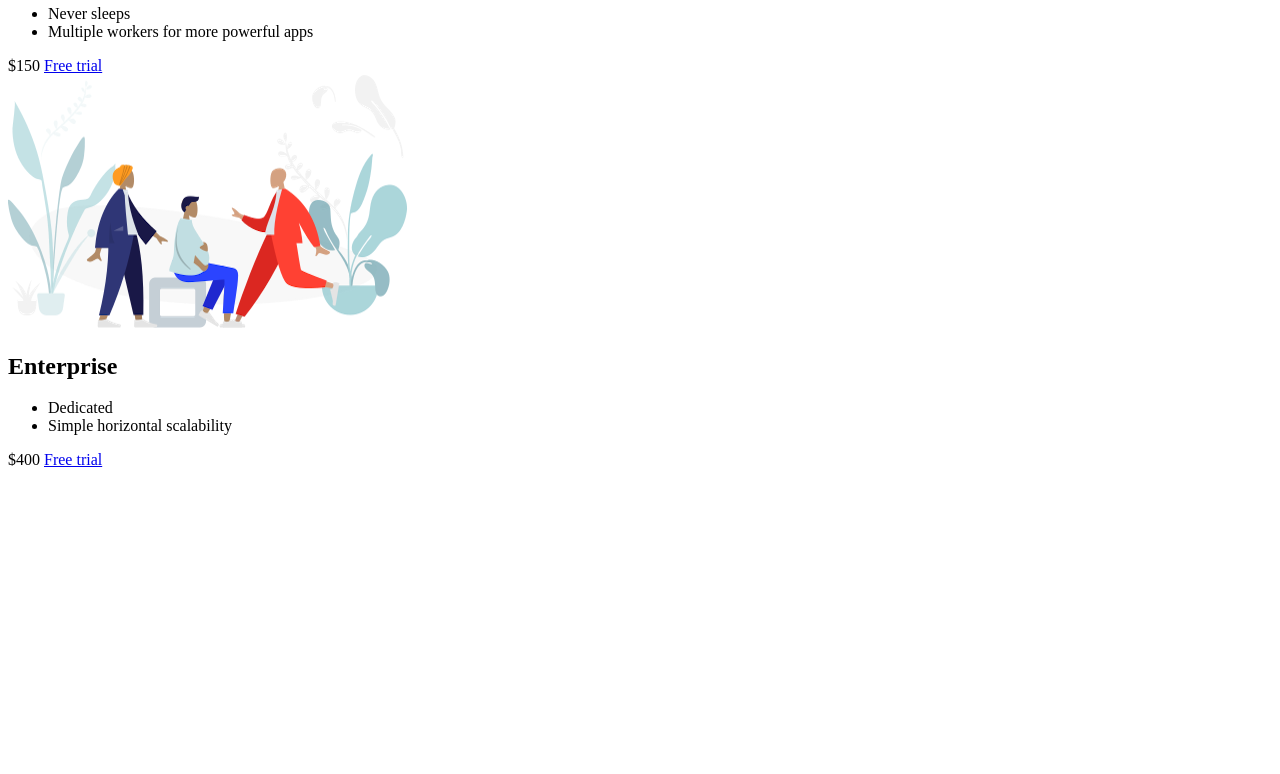
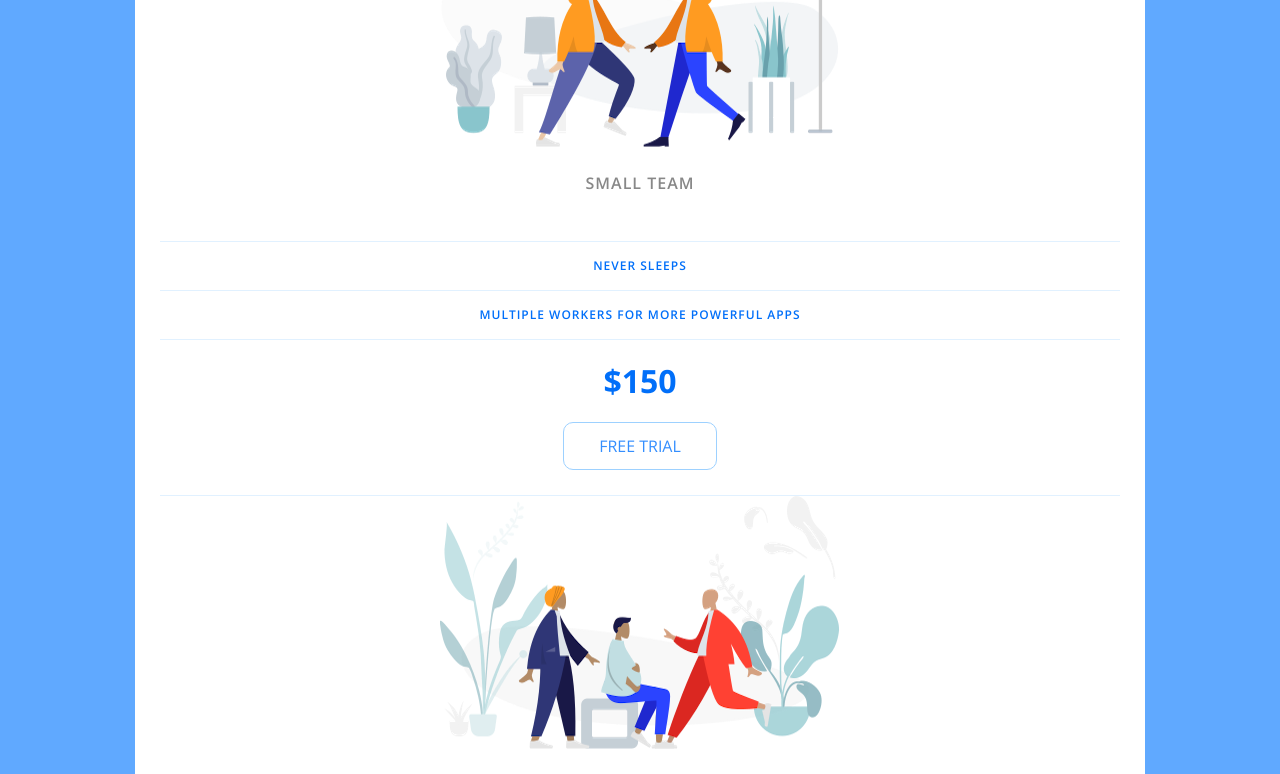
Before and after one commit to amatureApePractice/pricingPanel, a plain HTML site: page index.html in a window 1280 px wide. Shown: the part 723-1497 px from the top of the page. Before the commit the page ends 1200 px from the top, so only its background shows below. Drawn offline with nearby package versions, Linux system fonts and the light colour scheme.

Commit message:
building css

```diff
--- a/app.css
+++ b/app.css
@@ -0,0 +1,208 @@
+html,
+body,
+div,
+span,
+applet,
+object,
+iframe,
+h1,
+h2,
+h3,
+h4,
+h5,
+h6,
+p,
+blockquote,
+pre,
+a,
+abbr,
+acronym,
+address,
+big,
+cite,
+code,
+del,
+dfn,
+em,
+img,
+ins,
+kbd,
+q,
+s,
+samp,
+small,
+strike,
+strong,
+sub,
+sup,
+tt,
+var,
+b,
+u,
+i,
+center,
+dl,
+dt,
+dd,
+ol,
+ul,
+li,
+fieldset,
+form,
+label,
+legend,
+table,
+caption,
+tbody,
+tfoot,
+thead,
+tr,
+th,
+td,
+article,
+aside,
+canvas,
+details,
+embed,
+figure,
+figcaption,
+footer,
+header,
+hgroup,
+menu,
+nav,
+output,
+ruby,
+section,
+summary,
+time,
+mark,
+audio,
+video {
+  margin: 0;
+  padding: 0;
+  border: 0;
+  font-size: 100%;
+  font: inherit;
+  vertical-align: baseline;
+}
+/* HTML5 display-role reset for older browsers */
+article,
+aside,
+details,
+figcaption,
+figure,
+footer,
+header,
+hgroup,
+menu,
+nav,
+section {
+  display: block;
+}
+body {
+  line-height: 1;
+}
+ol,
+ul {
+  list-style: none;
+}
+blockquote,
+q {
+  quotes: none;
+}
+blockquote:before,
+blockquote:after,
+q:before,
+q:after {
+  content: "";
+  content: none;
+}
+table {
+  border-collapse: collapse;
+  border-spacing: 0;
+}
+
+html {
+  font-family: "Open Sans", sans-serif;
+  box-sizing: border-box;
+}
+
+body {
+  background: #60a9ff;
+  display: flex;
+  justify-content: center;
+  align-items: center;
+  min-height: 100vh;
+}
+
+.panel {
+  background: white;
+  border-radius: 10px;
+  padding: 15px 25px;
+  width: 100%;
+  max-width: 960px;
+  display: flex;
+  flex-direction: column;
+  text-align: center;
+  text-transform: uppercase;
+}
+
+.pricing-plan {
+  border-bottom: 1px solid #e1f1ff;
+}
+.pricing-plan:last-child {
+  border-bottom: none;
+}
+
+.pricing-img {
+  margin-bottom: 25px;
+  max-width: 100%;
+}
+
+.pricing-header {
+  color: #888;
+  font-weight: 600;
+  letter-spacing: 1px;
+}
+
+.pricing-features {
+  margin: 50px 0 25px;
+  color: #016ff9;
+}
+
+.pricing-features-item {
+  font-weight: 600;
+  letter-spacing: 1px;
+  font-size: 12px;
+  line-height: 1.5;
+  padding: 15px 0;
+  border-top: 1px solid #e1f1ff;
+}
+
+.pricing-features-item:last-child {
+  border-bottom: 1px solid #e1f1ff;
+}
+
+.pricing-price {
+  color: #016ff9;
+  display: block;
+  font-size: 32px;
+  font-weight: 700;
+}
+
+.pricing-button {
+  border: 1px solid #9dd1ff;
+  border-radius: 10px;
+  color: #348efe;
+  display: inline-block;
+  padding: 15px 35px;
+  text-decoration: none;
+  margin: 25px 0;
+  transition: background-color 200ms ease-in-out;
+}
+
+.pricing-button:hover,
+.pricing-button:focus {
+  background-color: #e1f1ff;
+}
--- a/index.html
+++ b/index.html
@@ -22,7 +22,7 @@
             Sleeps after 30 mins of inactivity
           </li>
         </ul>
-        <span class="pricing-plan">Free</span>
+        <span class="pricing-price">Free</span>
         <a href="#/" class="pricing-button">Sign Up</a>
       </div>
 
```
